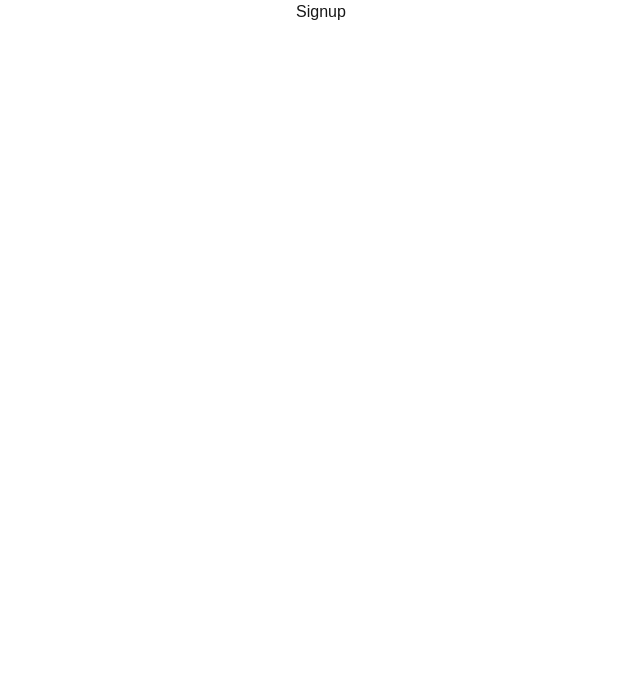
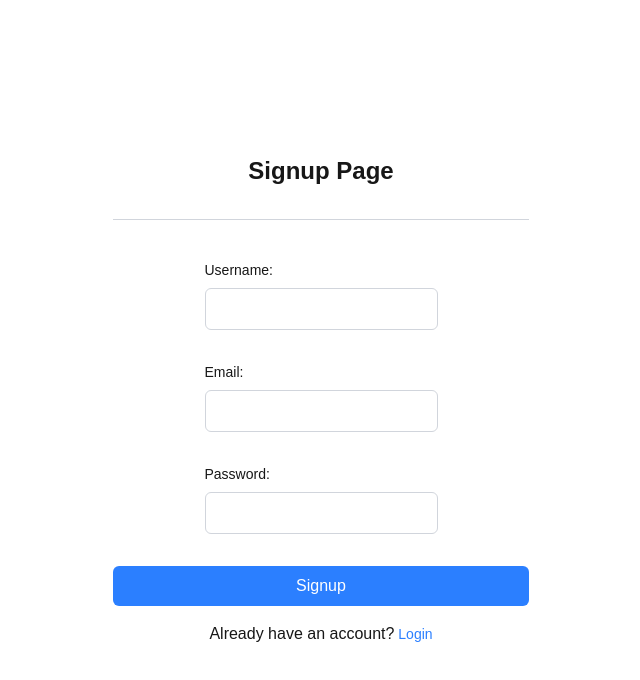
Before and after one commit to aniTech-addict/learning-next-js, a Next.js app: page /signup in a window 1280 px wide. Shown: the top 680 px of the page, without its empty margins (319-959 px from the left). Built offline with nearby package versions, Linux system fonts and the light colour scheme.

Commit message:
Implement login and signup pages with input components

```diff
--- a/app/login/page.tsx
+++ b/app/login/page.tsx
@@ -1,7 +1,63 @@
+"use client";
+
+import React from "react";
+import axios from "axios";
+import { useState } from "react";
+import { useRouter } from "next/navigation";
+import bcrypt from "bcryptjs";
+import Input from "../../components/Input";
+import Link from "next/link";
+
 export default function LoginPage() {
+    const [user,setUser] = useState({
+        username: "",
+        password: ""
+    });
+    const onLogin = async () => {
+
+    };
+
     return (
-        <div>
-            Login
+        <div className="flex flex-col items-center justify-center min-h-screen py-4 px-4 gap-4 max-w-md mx-auto">
+            <h1 className="text-2xl font-bold mb-4 text-center">
+                Login Page
+            </h1>
+            <hr className="w-full border-gray-300 mb-6" />
+            <div className="flex flex-col gap-2 mb-4">
+                <label htmlFor="username" className="text-sm font-medium">Username:</label>
+                <Input
+                    type="text"
+                    id="username"
+                    name="username"
+                    value={user.username}
+                    onChange={(field, value) => setUser({...user, [field]: value})}
+                />
+            </div>
+
+            <div className="flex flex-col gap-2 mb-4">
+                <label htmlFor="password" className="text-sm font-medium">Password:</label>
+                <Input
+                    type="password"
+                    id="password"
+                    name="password"
+                    value={user.password}
+                    onChange={(field, value) => setUser({...user, [field]: value})}
+                />
+            </div>
+
+            <button
+                onClick={onLogin}
+                className="w-full bg-blue-500 text-white px-4 py-2 rounded-md hover:bg-blue-600 focus:outline-none focus:ring-2 focus:ring-blue-500 transition duration-200"
+            >
+                Login
+            </button>
+
+            <div>
+                    Don't have an account?
+                <Link href="/signup" className="text-sm text-blue-500 hover:underline mt-2">
+                   {" "} Signup
+                </Link>
+            </div>
         </div>
     );
 }
--- a/app/signup/page.tsx
+++ b/app/signup/page.tsx
@@ -5,10 +5,12 @@ import axios from "axios";
 import { useState } from "react";
 import { useRouter } from "next/navigation";
 import bcrypt from "bcryptjs";
+import Input from "../../components/Input";
+import Link from "next/link";
 
 export default function SignupPage() {
     const [user,setUser] = useState({
-        name: "",
+        username: "",
         email: "",
         password: ""
     });
@@ -17,8 +19,54 @@ export default function SignupPage() {
     };
 
     return (
-        <div className="text-center">
-            Signup
+        <div className="flex flex-col items-center justify-center min-h-screen py-4 px-4 gap-4 max-w-md mx-auto">
+            <h1 className="text-2xl font-bold mb-4 text-center">
+                Signup Page
+            </h1>
+            <hr className="w-full border-gray-300 mb-6" />
+            <div className="flex flex-col gap-2 mb-4">
+                <label htmlFor="username" className="text-sm font-medium">Username:</label>
+                <Input
+                    type="text"
+                    id="username"
+                    name="username"
+                    value={user.username}
+                    onChange={(field, value) => setUser({...user, [field]: value})}
+                />
+            </div>
+            <div className="flex flex-col gap-2 mb-4">
+                <label htmlFor="email" className="text-sm font-medium">Email:</label>
+                <Input
+                    type="email"
+                    id="email"
+                    name="email"
+                    value={user.email}
+                    onChange={(field, value) => setUser({...user, [field]: value})}
+                />
+            </div>
+            <div className="flex flex-col gap-2 mb-4">
+                <label htmlFor="password" className="text-sm font-medium">Password:</label>
+                <Input
+                    type="password"
+                    id="password"
+                    name="password"
+                    value={user.password}
+                    onChange={(field, value) => setUser({...user, [field]: value})}
+                />
+            </div>
+            <button
+                onClick={onSignup}
+                className="w-full bg-blue-500 text-white px-4 py-2 rounded-md hover:bg-blue-600 focus:outline-none focus:ring-2 focus:ring-blue-500 transition duration-200"
+            >
+                Signup
+            </button>
+
+            <div>
+                    Already have an account?
+                <Link href="/login" className="text-sm text-blue-500 hover:underline mt-2">
+                   {" "} Login
+                </Link>
+            </div>
         </div>
     );
 }
--- /dev/null
+++ b/components/Input.tsx
@@ -0,0 +1,12 @@
+export default function Input({ type, id, value, name, onChange }: { type: string, id: string, value: string, name: string, onChange: (field: string, value: string) => void }) {
+    return (
+        <input
+            type={type}
+            id={id}
+            name={name}
+            value={value}
+            onChange={(e) => onChange(name, e.target.value)}
+            className="w-full border border-gray-300 rounded-md px-3 py-2 focus:outline-none focus:ring-2 focus:ring-blue-500"
+        />
+    );
+}
```
